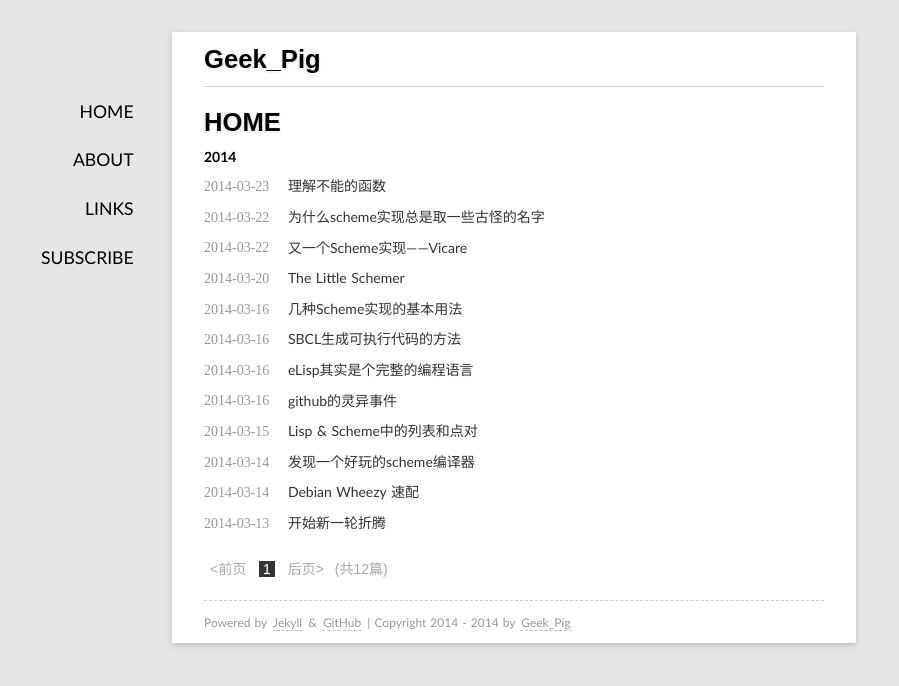
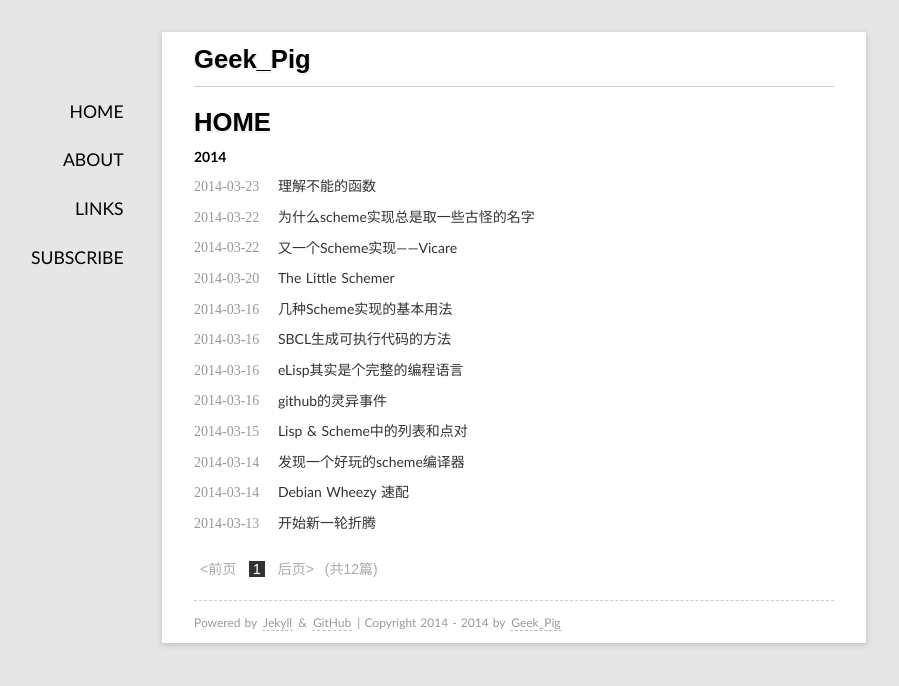
Before and after one commit to rhuichao/uternet.github.io, a Jekyll site: the page built from index.html, in a window 1280 px wide. Shown: the top 686 px of the page, without its empty margins (126-1025 px from the left). Built offline with Jekyll 4.4.1, drawn with Linux system fonts in a browser that asks for light colours; some web fonts are replaced; Markdown is read by kramdown in place of the engine named in the settings; the list of posts is cut into pages by our own code.

Commit message:
new document posted

```diff
--- a/media/css/style.css
+++ b/media/css/style.css
@@ -104,7 +104,7 @@ blockquote p{
 }
 
 #container{
-    width:620px;
+    width:640px;
     margin:2em auto;
     display:block;
     padding:0 2em;
```
